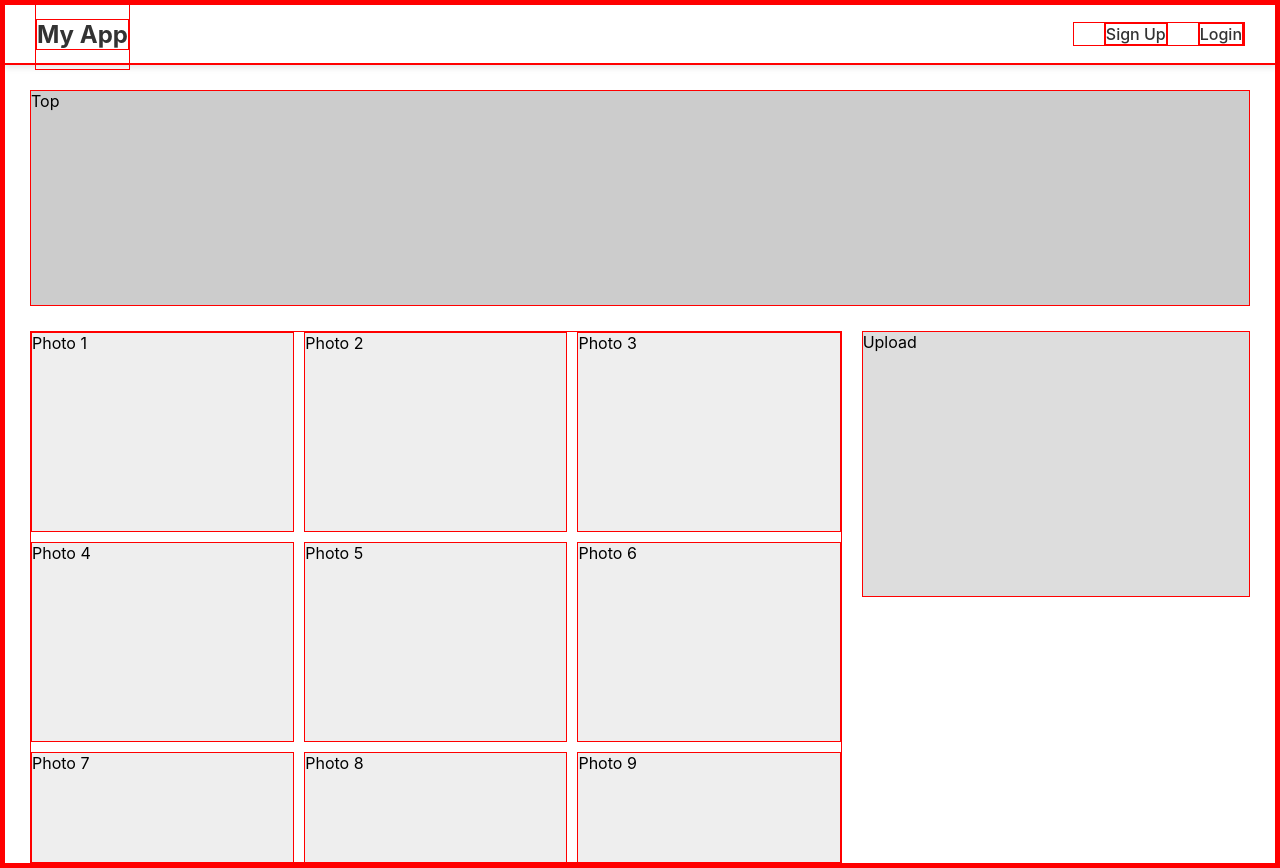
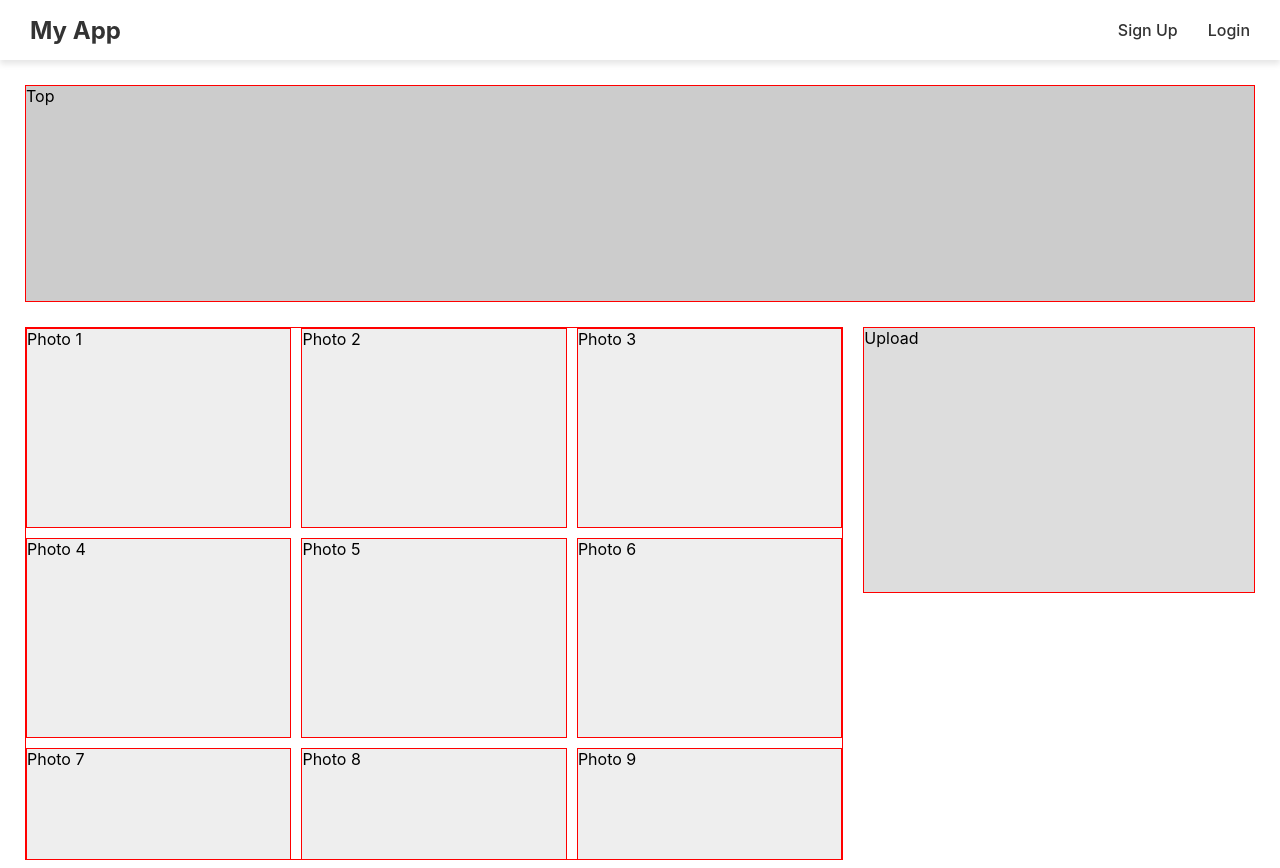
Before and after one commit to VictorApaez/meow-madness, a React (Create React App) app in the folder client/: page /home in a window 1280 px wide. Built offline with nearby package versions, Linux system fonts and the light colour scheme.

Commit message:
red border in home only

```diff
--- a/client/src/styles/Home.css
+++ b/client/src/styles/Home.css
@@ -1,4 +1,4 @@
-* {
+.home-screen * {
   border: 1px solid red;
 }
 
```
